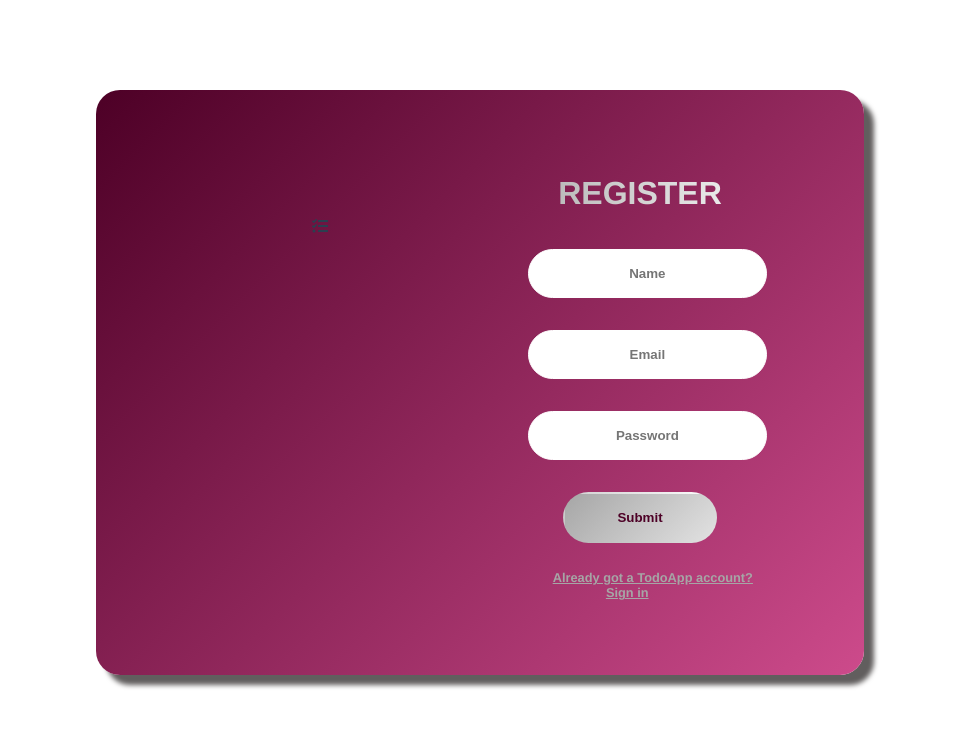
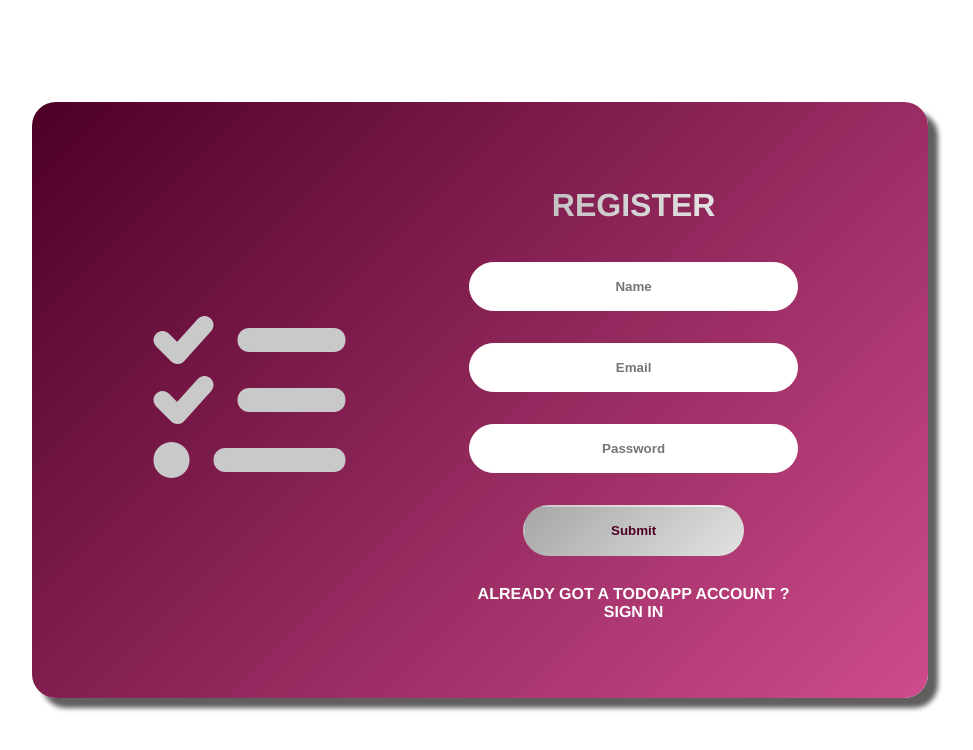
Before and after one commit to ThomasLeconte/todo-app, a Vue app: page /register in a window 1280 px wide. Shown: the top 750 px of the page, without its empty margins (160-1133 px from the left). Built offline with nearby package versions, Linux system fonts and the light colour scheme.

Commit message:
Hotfix style

```diff
--- a/package.json
+++ b/package.json
@@ -8,7 +8,6 @@
     "lint": "vue-cli-service lint"
   },
   "dependencies": {
-    "@fortawesome/vue-fontawesome": "^3.0.0-3",
     "axios": "^0.21.1",
     "core-js": "^3.6.5",
     "vue": "^3.0.0",
@@ -16,7 +15,6 @@
     "vuex": "^4.0.0-0"
   },
   "devDependencies": {
-    "@fortawesome/fontawesome-free": "^5.15.3",
     "@vue/cli-plugin-babel": "~4.5.0",
     "@vue/cli-plugin-eslint": "~4.5.0",
     "@vue/cli-plugin-router": "~4.5.0",
--- a/src/main.js
+++ b/src/main.js
@@ -1,5 +1,3 @@
-import '@fortawesome/fontawesome-free/css/all.css'
-import '@fortawesome/fontawesome-free/js/all.js'
 import { createApp } from 'vue'
 import App from './App.vue'
 import router from './router'
--- a/src/views/Register.vue
+++ b/src/views/Register.vue
@@ -1,6 +1,7 @@
 <template>
   <div class="register">
-    <div class="taskito"><i class="fas fa-tasks"></i></div>
+    <div class="card">
+      <div class="task-icon"><i class="fas fa-tasks"></i></div>
       <div class="data">
           <h1>Register</h1>
           <div class="success-alert" v-show="getProfile.length > 0">
@@ -9,28 +10,88 @@
           <div class="warning-alert" v-show="getErrors.length > 0">
               <p v-for="(error, index) in getErrors" :key="index">{{error}}</p>
           </div>
-        <div class="login-form">
+          <div class="register-form">
               <input type="text" v-model="name" placeholder="Name" class="form-input"/>
               <input type="email" v-model="email" placeholder="Email" class="form-input"/>
               <input type="password" v-model="password" placeholder="Password" class="form-input"/>
               <button @click="submit" class="form-submit">Submit</button>
-            <h2><router-link to="/login" class="root">Already got a TodoApp account? Sign in</router-link></h2>
+              <h2 class="login-link"><router-link to="/login" class="root">Already got a TodoApp account ? <br/>Sign in</router-link></h2>
+          </div>
       </div>
     </div>
   </div>
 </template>
 
+<script>
+import { mapGetters } from "vuex";
+export default {
+  name: 'Register',
+  data(){
+    return{
+      email: null,
+      name: null,
+      password: null,
+    }
+  },
+  mounted(){
+    this.$store.commit("account/resetErrors");
+  },
+  methods: {
+    submit(){
+      let data = {
+        name: this.name,
+        email: this.email,
+        password: this.password
+      }
+      console.log(data);
+      this.$store.commit("account/resetErrors");
+      this.$store.dispatch('account/register', data);
+    }
+  },
+  computed: {
+    ...mapGetters("account", ["getProfile"]),
+    ...mapGetters("account", ["getErrors"])
+  }
+}
+</script>
+
 <style scoped>
 
   .register{
-    display: grid;
-    grid-template-columns: 1fr 1fr;
+    display: flex;
+    justify-content: center;
+    align-items: center;
+    height: 100vh;
+  }
+
+  .register .card{
+    display: flex;
     background: linear-gradient(135deg, #4d0026, #f05fa7);
     background-size: 110% 150%;
     border-radius: 1.5em;
-    margin: 7% 20%;
+    justify-content: center;
+    align-items: center;
     padding: 5%;
     box-shadow: 10px 10px 5px rgb(97, 94, 94);
+    width: 60vw;
+  }
+
+  .card .task-icon{
+    display: flex;
+    flex-direction: column;
+    justify-content: center;
+    align-items: center;
+    font-size: 10em;
+    flex-basis: 40%;
+  }
+
+  .card .data{
+    flex-basis: 60%;
+  }
+
+  .task-icon i{
+    font-size: 1.2em;
+    color: #c9c9c9;
   }
 
   h1{
@@ -73,31 +134,19 @@
     background-position: 100% 50%;
   }
 
-  .taskito{
-    text-align: center;
-    padding-top: 20%;
+  .root{
+    color: white;
+    text-decoration: none;
   }
 
-  .taskito i{
-    animation: fa-spin 20s linear infinite;
-    font-size: 17em;
-    color: #a6a6a6;
+  .login-link{
+    text-transform: uppercase;
+    font-size: 1em;
   }
 
-  .root{
-    padding: 10%;
-    color: #a6a6a6;
-  }
-
-  h2{
-    font-size: 80%;
-  }
-
-  .login-form{
+  .register-form{
     margin: 0% 10%;
   }
-
-
 
   .success-alert{
     background-color: rgba(39, 174, 96,0.4);
@@ -113,35 +162,3 @@
     margin: 20px;
   }
 </style>
-
-<script>
-import { mapGetters } from "vuex";
-export default {
-  name: 'Register',
-  data(){
-    return{
-      email: null,
-      name: null,
-      password: null,
-    }
-  },
-  mounted(){
-    this.$store.commit("account/resetErrors");
-  },
-  methods: {
-    submit(){
-      let data = {
-        name: this.name,
-        email: this.email,
-        password: this.password
-      }
-      this.$store.commit("account/resetErrors");
-      this.$store.dispatch('account/register', data);
-    }
-  },
-  computed: {
-    ...mapGetters("account", ["getProfile"]),
-    ...mapGetters("account", ["getErrors"])
-  }
-}
-</script>
```
Also changed, not shown: 1 other file (tests, documents, lock files or other folders). Lines whose indentation alone changed are shown as unchanged.
